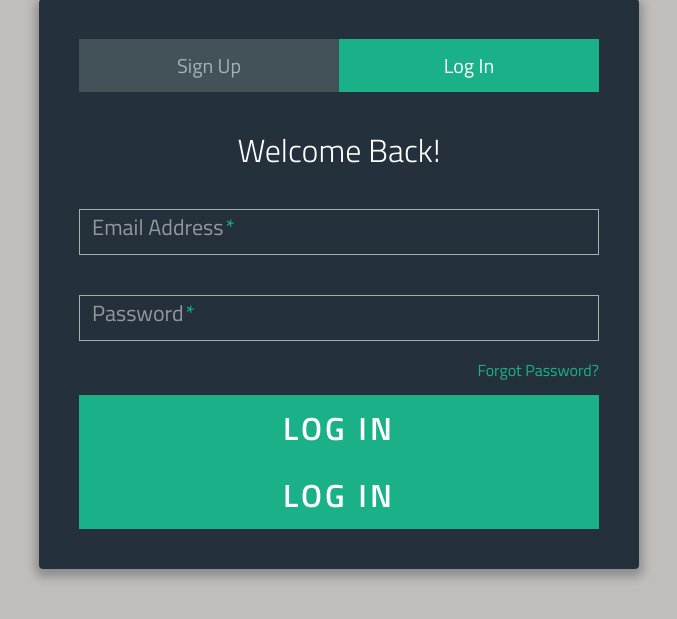
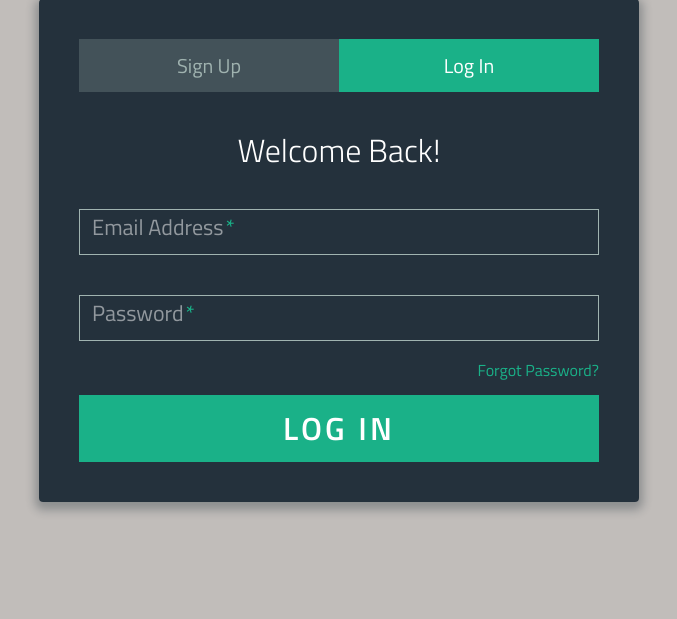
Before and after one commit to avinash-startupwala/check7, a PHP site: page / in a window 1280 px wide, after a click on "Log In". Shown: the part 41-660 px from the top of the page, without its empty margins (301-978 px from the left). Run offline with PHP 8.4, Linux system fonts and the light colour scheme; some libraries are stand-ins or nearby versions.

Commit message:
Update index.php

```diff
--- a/index.php
+++ b/index.php
@@ -146,9 +146,9 @@
 
           <p class="forgot"><a href="a.php">Forgot Password?</a></p>
 
-          <button class="button button-block"/>Log In</button>
+          <button type="submit" class="button button-block"/>Log In</button>
 
-                      <button class="button button-block"/>Log In</button>
+
 
 
           </form>
```
